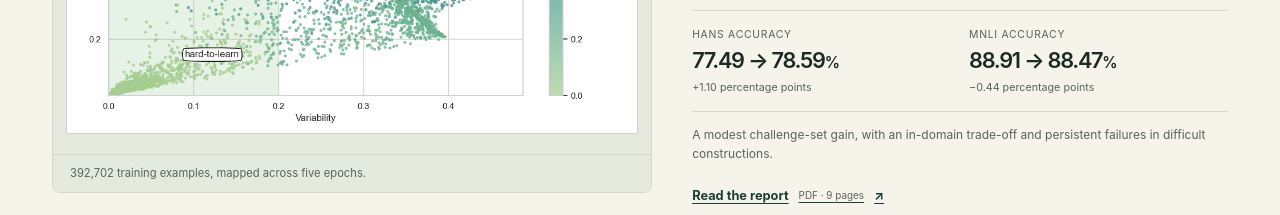
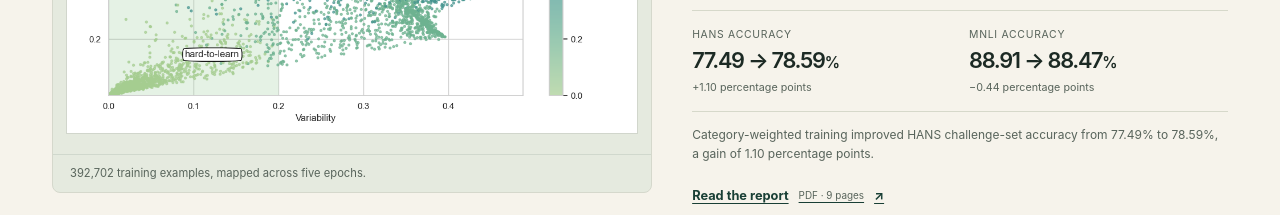
Before and after one commit to rjleggieri/rjleggieri.github.io, a website built with Vite: page index.html in a window 1280 px wide. Shown: the part 940-1155 px from the top of the page. Built offline with nearby package versions, Linux system fonts and the light colour scheme.

Commit message:
Highlight positive HANS result in NLI project summary

```diff
--- a/index.html
+++ b/index.html
@@ -31,7 +31,7 @@
     <div class="home-section-heading"><div><p class="eyebrow">Selected projects</p><h2 id="work-title">The work, up close.</h2></div><p>What I built, how it works, and what I learned.</p></div>
     <article class="project-feature" aria-labelledby="nli-title">
       <figure class="project-image nli-image"><div class="image-topline"><span>NATURAL LANGUAGE INFERENCE</span><span>MNLI → HANS</span></div><img src="/assets/mnli-deberta-data-map.png" width="1000" height="600" alt="Robert Leggieri’s MNLI data map showing per-example confidence, variability, and correctness over five DeBERTa training epochs" fetchpriority="high"><figcaption>392,702 training examples, mapped across five epochs.</figcaption></figure>
-      <div class="feature-copy"><p class="project-type">01 / Graduate NLP project · UT Austin</p><h3 id="nli-title">Evaluating NLP robustness through training-data analysis</h3><p>I instrumented DeBERTa training, mapped example-level learning dynamics, and built a category-weighted loss to test how the choice of training signal affects generalization.</p><ul class="implementation-list"><li>Custom Hugging Face training callback and Trainer override</li><li>Weighted PyTorch dataset and cross-entropy loss</li><li>Standard validation alongside adversarial subcase evaluation</li></ul><div class="metric-pair"><div><span>HANS accuracy</span><strong>77.49 → 78.59<span>%</span></strong><small>+1.10 percentage points</small></div><div><span>MNLI accuracy</span><strong>88.91 → 88.47<span>%</span></strong><small>−0.44 percentage points</small></div></div><p class="project-boundary">A modest challenge-set gain, with an in-domain trade-off and persistent failures in difficult constructions.</p><a class="text-link report-link" href="/docs/Making-DeBERTa-Smarter.pdf">Read the report <span class="link-format">PDF · 9 pages</span><span aria-hidden="true">↗</span></a></div>
+      <div class="feature-copy"><p class="project-type">01 / Graduate NLP project · UT Austin</p><h3 id="nli-title">Evaluating NLP robustness through training-data analysis</h3><p>I instrumented DeBERTa training, mapped example-level learning dynamics, and built a category-weighted loss to test how the choice of training signal affects generalization.</p><ul class="implementation-list"><li>Custom Hugging Face training callback and Trainer override</li><li>Weighted PyTorch dataset and cross-entropy loss</li><li>Standard validation alongside adversarial subcase evaluation</li></ul><div class="metric-pair"><div><span>HANS accuracy</span><strong>77.49 → 78.59<span>%</span></strong><small>+1.10 percentage points</small></div><div><span>MNLI accuracy</span><strong>88.91 → 88.47<span>%</span></strong><small>−0.44 percentage points</small></div></div><p class="project-boundary">Category-weighted training improved HANS challenge-set accuracy from 77.49% to 78.59%, a gain of 1.10 percentage points.</p><a class="text-link report-link" href="/docs/Making-DeBERTa-Smarter.pdf">Read the report <span class="link-format">PDF · 9 pages</span><span aria-hidden="true">↗</span></a></div>
     </article>
 
     <article class="praxicom-feature" id="praxicom" aria-labelledby="praxicom-title">
```
